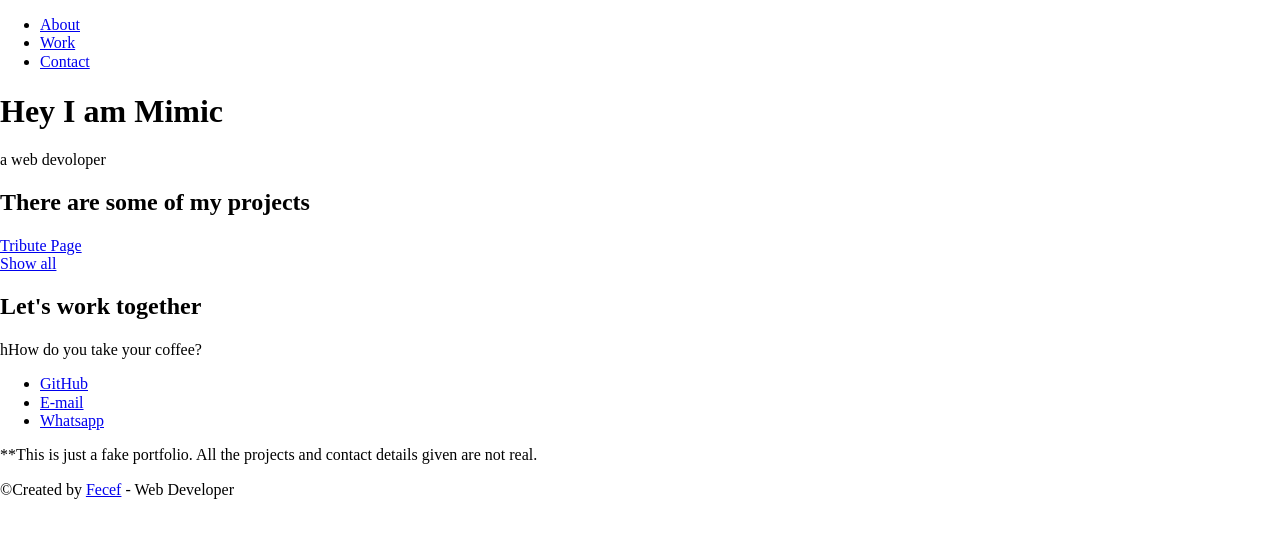
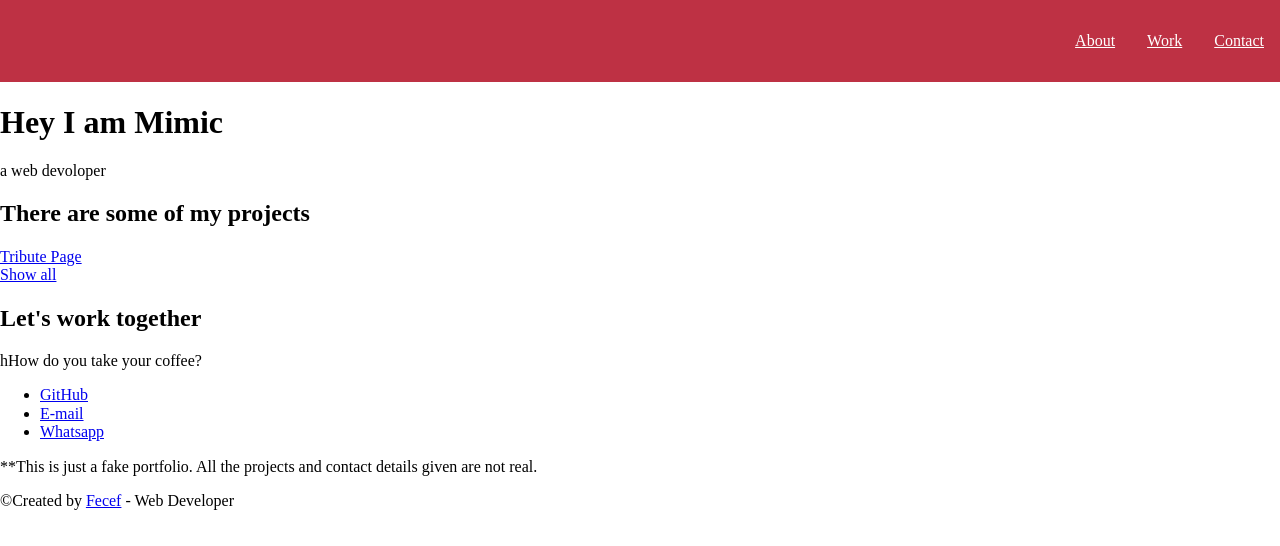
Before and after one commit to Fecef/freeCodeCamp, a website: page src/Personal Portfolio/index.html in a window 1280 px wide. Drawn offline with nearby package versions, Linux system fonts and the light colour scheme.

Commit message:
Terminado navbar.

```diff
--- a/src/Personal Portfolio/_css/style.scss
+++ b/src/Personal Portfolio/_css/style.scss
@@ -0,0 +1,26 @@
+:root {
+  font-size: 62.5%;
+}
+
+body {
+  font-size: 1.6rem;
+}
+
+.navbar {
+  background-color: #be3144;
+  padding: 1em 0;
+
+  .nav-list {
+    display: flex;
+    justify-content: end;
+    list-style-type: none;
+
+    .nav-item {
+      margin: auto 1em;
+    }
+
+    .nav-item > a {
+      color: #fff;
+    }
+  }
+}
--- a/src/Personal Portfolio/index.html
+++ b/src/Personal Portfolio/index.html
@@ -1,22 +1,28 @@
 <!DOCTYPE html>
 <html lang="pt-br">
-
   <head>
     <meta charset="UTF-8" />
     <meta http-equiv="X-UA-Compatible" content="IE=edge" />
     <meta name="viewport" content="width=device-width, initial-scale=1.0" />
     <title>Personal Portfolio Page</title>
-    <link rel="stylesheet" href="../../node_modules/normalize.css/normalize.css" />
+    <link
+      rel="stylesheet"
+      href="../../node_modules/normalize.css/normalize.css"
+    />
     <link rel="stylesheet" href="_css/style.css" />
   </head>
 
-<body class="row">
+  <body>
     <!-- Navbar -->
-    <nav id="navbar">
-        <ul>
-            <li><a href="#welcome-section">About</a></li>
-            <li><a href="#projects">Work</a></li>
-            <li><a href="#contacts">Contact</a></li>
+    <nav class="navbar" id="navbar">
+      <ul class="nav-list">
+        <li class="nav-item">
+          <a class="nav-link" href="#welcome-section">About</a>
+        </li>
+        <li class="nav-item"><a class="nav-link" href="#projects">Work</a></li>
+        <li class="nav-item">
+          <a class="nav-link" href="#contacts">Contact</a>
+        </li>
       </ul>
     </nav>
 
@@ -43,19 +49,35 @@
       <p>hHow do you take your coffee?</p>
 
       <ul>
-            <li><a id="profile-link" href="https://github.com/Fecef" target="_blank">GitHub</a></li>
-            <li><a id="email-link" href="mailto:fecef.figueiredo@gmail.com">E-mail</a></li>
-            <li><a id="whatsapp-link" href="https://web.whatsapp.com/send/?phone=5511945455167">Whatsapp</a></li>
+        <li>
+          <a id="profile-link" href="https://github.com/Fecef" target="_blank"
+            >GitHub</a
+          >
+        </li>
+        <li>
+          <a id="email-link" href="mailto:fecef.figueiredo@gmail.com">E-mail</a>
+        </li>
+        <li>
+          <a
+            id="whatsapp-link"
+            href="https://web.whatsapp.com/send/?phone=5511945455167"
+            >Whatsapp</a
+          >
+        </li>
       </ul>
     </section>
 
     <!-- Footer -->
     <footer>
-        <p>**This is just a fake portfolio. All the projects and contact details given are not real.</p>
-        <p>©Created by <a href="https://github.com/Fecef">Fecef</a> - Web Developer</p>
+      <p>
+        **This is just a fake portfolio. All the projects and contact details
+        given are not real.
+      </p>
+      <p>
+        ©Created by <a href="https://github.com/Fecef">Fecef</a> - Web Developer
+      </p>
     </footer>
 
     <script src="https://cdn.freecodecamp.org/testable-projects-fcc/v1/bundle.js"></script>
   </body>
-
 </html>
```
Also changed, not shown: src/Personal Portfolio/_css/style.css, 1 other file. Lines whose indentation alone changed are shown as unchanged.
